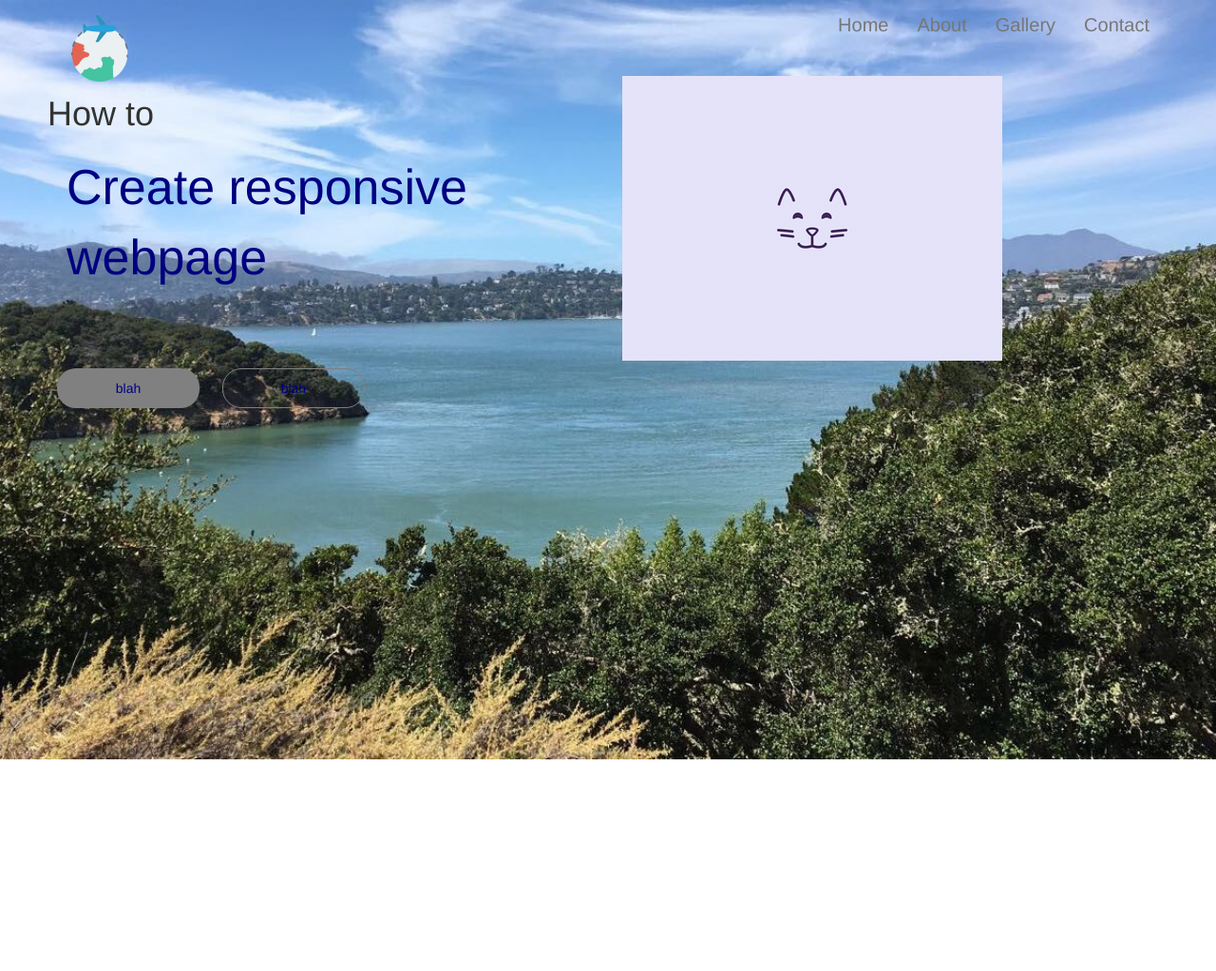
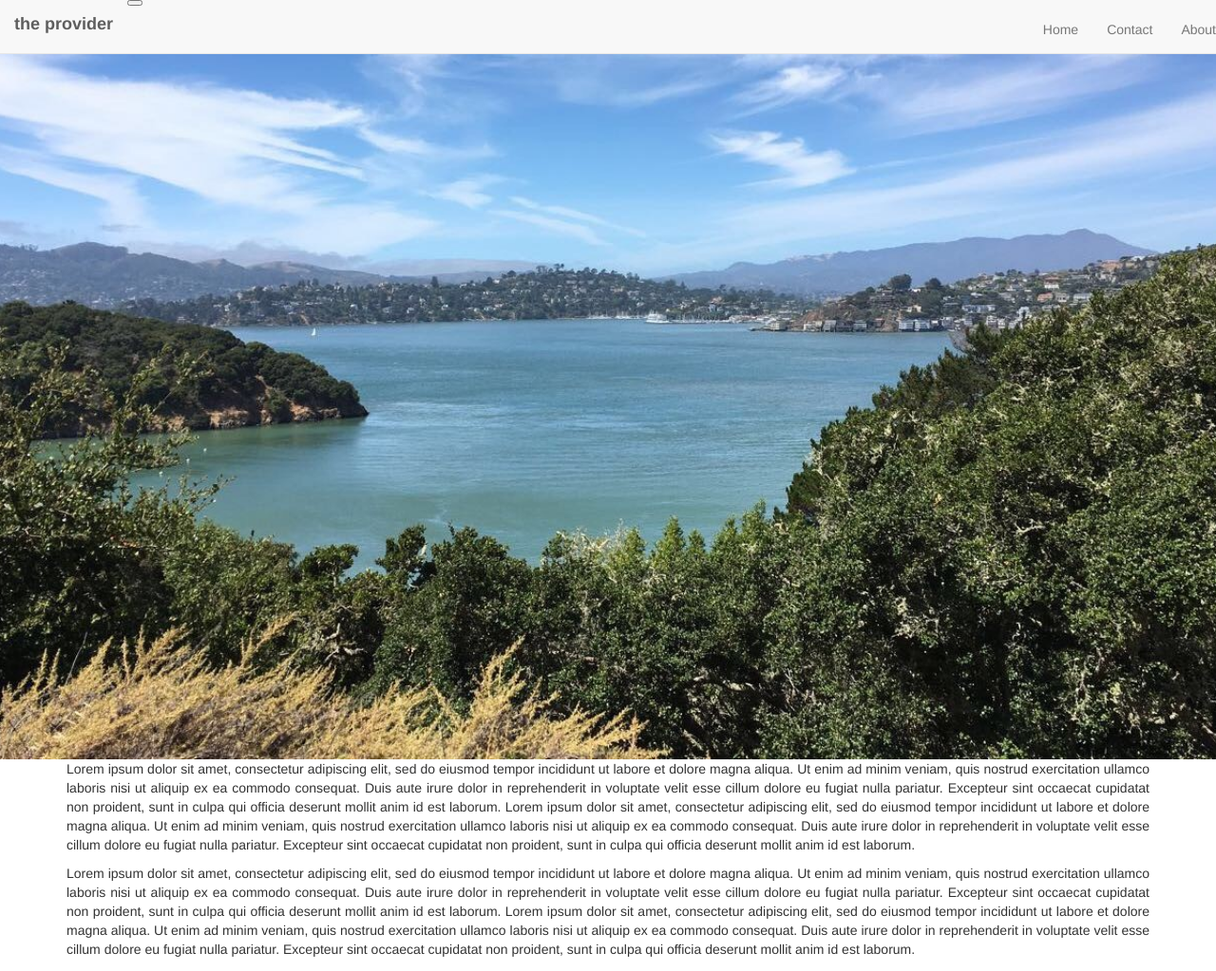
Before and after one commit to fjabeen02/programming-project, a plain HTML site: page index.html in a window 1280 px wide. Shown: the whole page at 95% size. Drawn offline with nearby package versions, Linux system fonts and the light colour scheme.

Commit message:
attempt 2 - navbar no  bg yes

```diff
--- a/index.html
+++ b/index.html
@@ -14,46 +14,45 @@
 </head>
 <body>
     <nav class="navbar navbar-default navbar-fixed-top">
-                <div class="container">
-                    <div class="navbar-header">
-                        <button type="button" class="navbar-toggle collapsed" data-toggle= "collapse" data-target="#menuicon" aria-expanded="false">
-                            <span class= "icon-bar"></span>
-                            <span class= "icon-bar"></span>
-                            <span class= "icon-bar"></span>
+        <a class= 'navbar-brand' href="#"><strong>the provider</strong></a>
+        <button class='navbar-toggler' type='button' data-toggle='collapse' data-target='#Sticky-nav'>
+            <span class = 'navbar-toggler-icon'></span>
         </button>
-                        <a class= "navbar-brand" href="#"><img src="icon1.png" class="logo"></a>
-                    </div>
-                    <div class="collapse navbar-collapse" id="menuicon">
+        <div class="collapse navbar-collapse" id="Sticky-nav">
             <ul class="nav navbar-nav navbar-right">
-                            <li><a href="#">Home</a></li>
-                            <li><a href="#">About</a></li>
-                            <li><a href="#">Gallery</a></li>
-                            <li><a href="#">Contact</a></li>
+              <li class="nav-item">
+                <a href="#" class="nav-link active">Home</a>
+              </li>
+
+              <li class="nav-item">
+                <a href="#" class="nav-link">Contact</a>
+              </li>
+
+              <li class="nav-item">
+                <a href="#" class="nav-link">About</a>
+              </li>
             </ul>
-                    </div>
           </div>
         </nav>
 
+        <div class="view">
+          <div class="flex-center">
+            <a href="#scroll" class="btn btn-primary">Scroll Down</a>
+          </div>
+        </div>
+      </header>
 
-            <div class="toppage">
+
+    <main class="text-center py-5" id="scroll">
+      <div class="container">
         <div class="row">
-                <div class= "col-sm-6 banner-info" >
-                    <h1> How to </h1>
-                    <p class= "big-text">Create responsive webpage</p>
-                    <p>etc</p>
-                    <a class= "btn btn-first" href="#">blah</a>
-                    <a class= "btn btn-second" href="#">blah</a>
-                </div>
+          <div class="col-md-12">
+            <p align="justify">Lorem ipsum dolor sit amet, consectetur adipiscing elit, sed do eiusmod tempor incididunt ut labore et dolore magna aliqua. Ut enim ad minim veniam, quis nostrud exercitation ullamco laboris nisi ut aliquip ex ea commodo consequat. Duis aute irure dolor in reprehenderit in voluptate velit esse cillum dolore eu fugiat nulla pariatur. Excepteur sint occaecat cupidatat non proident, sunt in culpa qui officia deserunt mollit anim id est laborum. Lorem ipsum dolor sit amet, consectetur adipiscing elit, sed do eiusmod tempor incididunt ut labore et dolore magna aliqua. Ut enim ad minim veniam, quis nostrud exercitation ullamco laboris nisi ut aliquip ex ea commodo consequat. Duis aute irure dolor in reprehenderit in voluptate velit esse cillum dolore eu fugiat nulla pariatur. Excepteur sint occaecat cupidatat non proident, sunt in culpa qui officia deserunt mollit anim id est laborum.</p>
 
-                <div class= "col-sm-6 banner-image">
-                <img src="icon.png " class= "img-responsive">
-                </div>
-
-                <div class= "col-sm-6">
+            <p align="justify">Lorem ipsum dolor sit amet, consectetur adipiscing elit, sed do eiusmod tempor incididunt ut labore et dolore magna aliqua. Ut enim ad minim veniam, quis nostrud exercitation ullamco laboris nisi ut aliquip ex ea commodo consequat. Duis aute irure dolor in reprehenderit in voluptate velit esse cillum dolore eu fugiat nulla pariatur. Excepteur sint occaecat cupidatat non proident, sunt in culpa qui officia deserunt mollit anim id est laborum. Lorem ipsum dolor sit amet, consectetur adipiscing elit, sed do eiusmod tempor incididunt ut labore et dolore magna aliqua. Ut enim ad minim veniam, quis nostrud exercitation ullamco laboris nisi ut aliquip ex ea commodo consequat. Duis aute irure dolor in reprehenderit in voluptate velit esse cillum dolore eu fugiat nulla pariatur. Excepteur sint occaecat cupidatat non proident, sunt in culpa qui officia deserunt mollit anim id est laborum.</p>
           </div>
         </div>
       </div>
-
-    <div class= "bottompage"></div>
+    </main>
 </body>
 </html>
--- a/style.css
+++ b/style.css
@@ -1,82 +1,13 @@
-*{
-    margin:0;
-    padding:0;
-    border:0;
-
+html,body,header,.view{
+    height: 100%;
+    scroll-behavior: smooth;
 }
 
-.navbar{
-    min-height: 50px;
-    margin-bottom: 0;
-    border: 1px solid transparent;
-    border-radius: 0;
+.top-nav-collapse{
+    background-color: rgb(37, 124, 95);
 }
 
-.navbar-default{
-    background-color:transparent;
-    font-size: 20px;
-    height:95px;
-    padding: top 0;
+.view{
+    background: url('bg1.png') no-repeat center;
+    background-size:cover;
 }
-.icon-bar {
-    color:navy;
-}
-
-li a {
-    color:navy;
-}
-
-.logo{
-    height:70px;
-    width:70px;
-}
-
-.toppage{
-    background: url('bg1.png');
-    padding: 50px;
-    height: 800px;
-    background-position:center;
-    background-repeat: no-repeat;
-    background-size: cover;
-    margin:0% 0;
-}
-
-.bottompage{
-    padding: 50px;
-    height: 800px;
-}
-.big-text{
-    font-size: 52px;
-    margin: 20px;
-    color: navy;
-}
-
-a.btn{
-    margin: 30px 10px;
-    width:150px;
-    padding:10px;
-    border-radius: 20px;
-}
-
-a.btn-first{
-    background-color: grey;
-    color:navy;
-}
-
-a.btn-second{
-    background: transparent;
-    border: 1px solid grey;
-    color:navy
-}
-
-a.btn:hover{
-    background: navy;
-    border:none;
-    color: darkgrey;
-    box-shadow: 5px 5px 10px #999;
-    transition:0.3s;
-}
-
-.banner-info, .banner-image{
-    margin:30px 0;
-}
```
Lines whose indentation alone changed are shown as unchanged.
